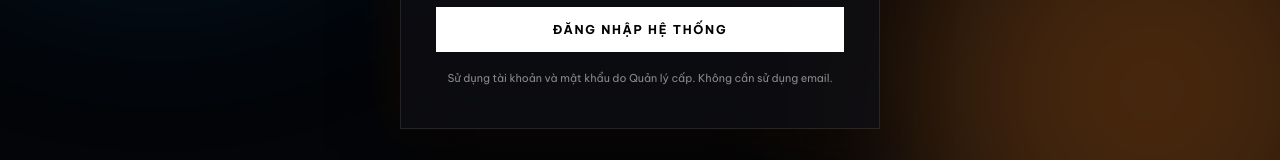
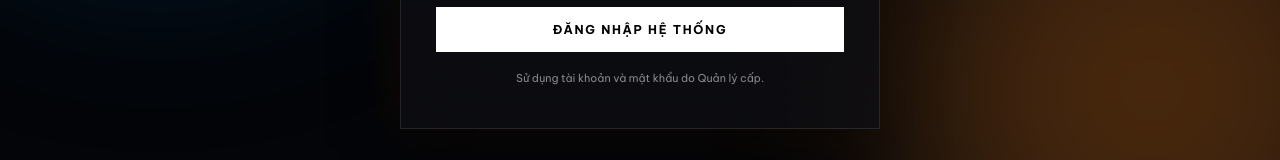
Before and after one commit to alphazonevn/mytool, a plain HTML site: page betanowzone.html in a window 1280 px wide. Shown: the part 533-693 px from the top of the page. Drawn offline with Linux system fonts and the light colour scheme.

Commit message:
Update betanowzone.html

```diff
--- a/betanowzone.html
+++ b/betanowzone.html
@@ -121,7 +121,7 @@
       </div>
       <button type="submit" class="btn-main" id="loginBtn">Đăng Nhập Hệ Thống</button>
       <div class="error-msg" id="loginError" role="alert" aria-live="polite"></div>
-      <div class="login-hint">Sử dụng tài khoản và mật khẩu do Quản lý cấp. Không cần sử dụng email.</div>
+      <div class="login-hint">Sử dụng tài khoản và mật khẩu do Quản lý cấp.</div>
     </form>
   </main>
 
```
